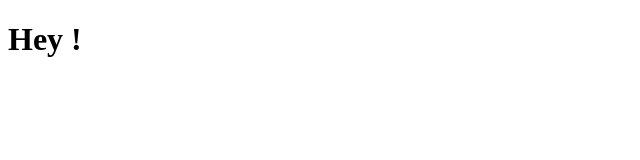
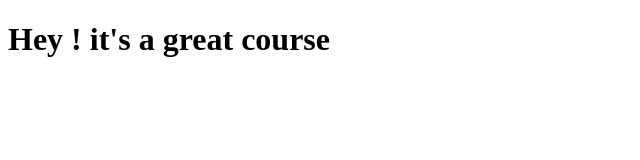
Before and after one commit to Mikail92/coursera-test, a plain HTML site: page site/index.html in a window 1280 px wide. Shown: the whole page, without its empty margins (0-640 px from the left). Drawn offline with Linux system fonts and the light colour scheme.

Commit message:
Small addition to our page content

```diff
--- a/site/index.html
+++ b/site/index.html
@@ -4,6 +4,6 @@
 	<title>Hello test</title>
 </head>
 <body>
-	<h1>Hey !</h1>
+	<h1>Hey ! it's a great course</h1>
 </body>
 </html>
```
